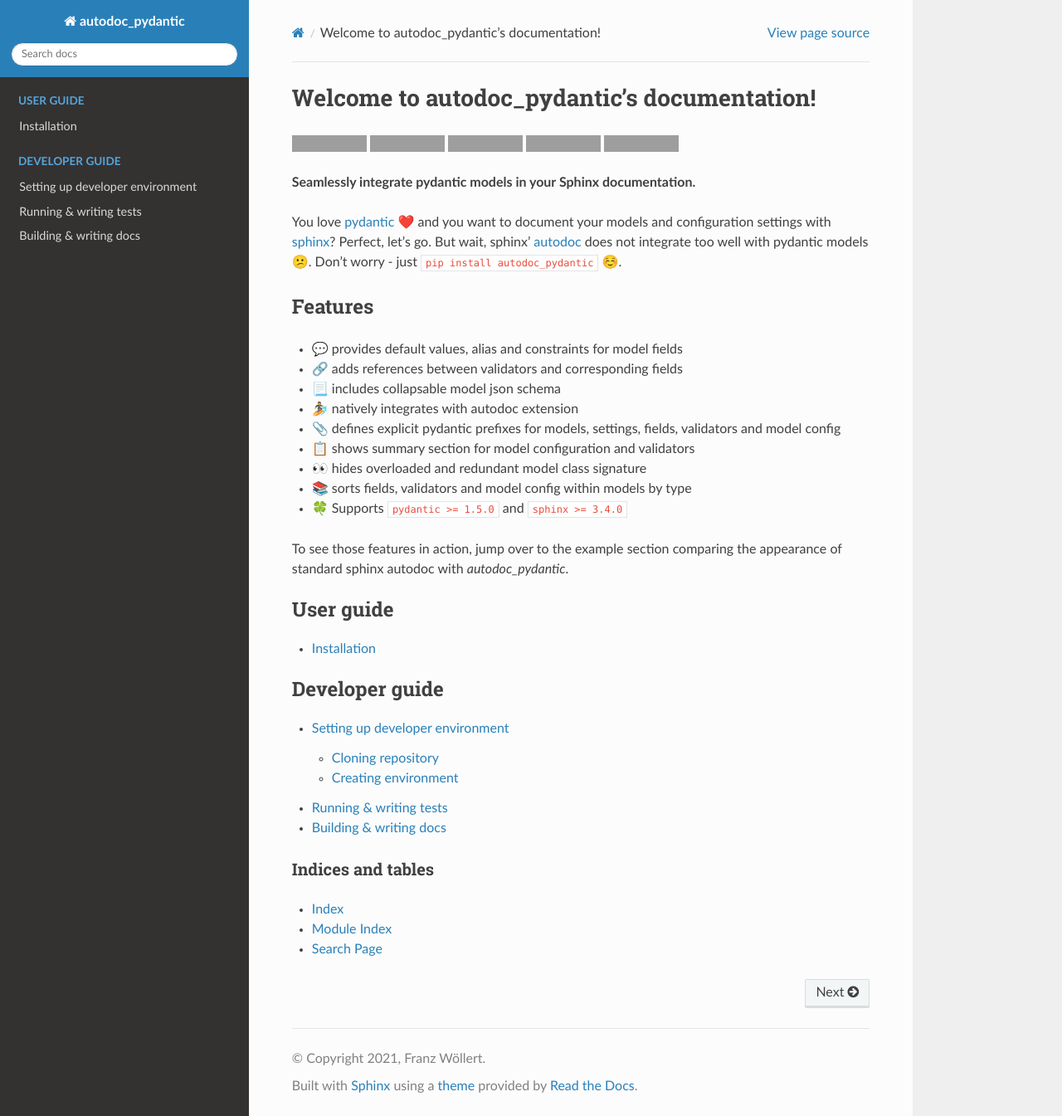
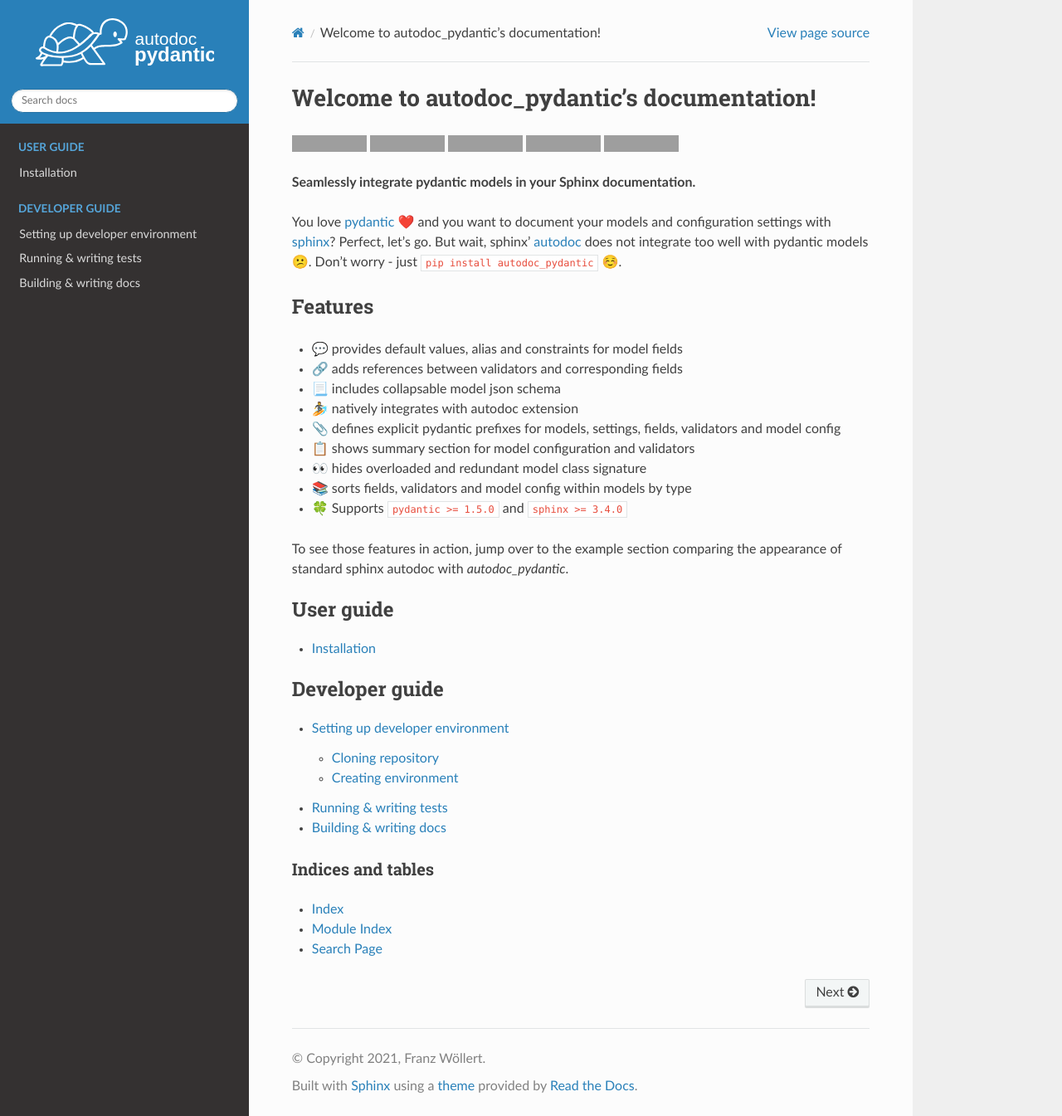
Before and after one commit to mansenfranzen/autodoc_pydantic, a Sphinx documentation site: the page built from docs/source/index.rst, in a window 1280 px wide and 1345 px high. Shown: the whole window at 83% size. Built offline with Sphinx 7.4.7 and the Read the Docs theme 2.0.0, drawn with Linux system fonts in a browser that asks for light colours; pages that are not in the unit, such as notebooks, are missing from menus; grey boxes are pictures that could not be loaded.

Commit message:
Add logo - ci skip.

```diff
--- a/docs/source/conf.py
+++ b/docs/source/conf.py
@@ -61,6 +61,11 @@
 # a list of builtin themes.
 #
 html_theme = "sphinx_rtd_theme"
+html_logo = "material/logo_white.svg"
+html_theme_options = {
+    'logo_only': True,
+    'display_version': True
+}
 
 # Add any paths that contain custom static files (such as style sheets) here,
 # relative to this directory. They are copied after the builtin static files,
```
Also changed, not shown: docs/source/material/logo_black.svg (added), docs/source/material/logo_blue.svg (added), docs/source/material/logo_white.svg (added).
